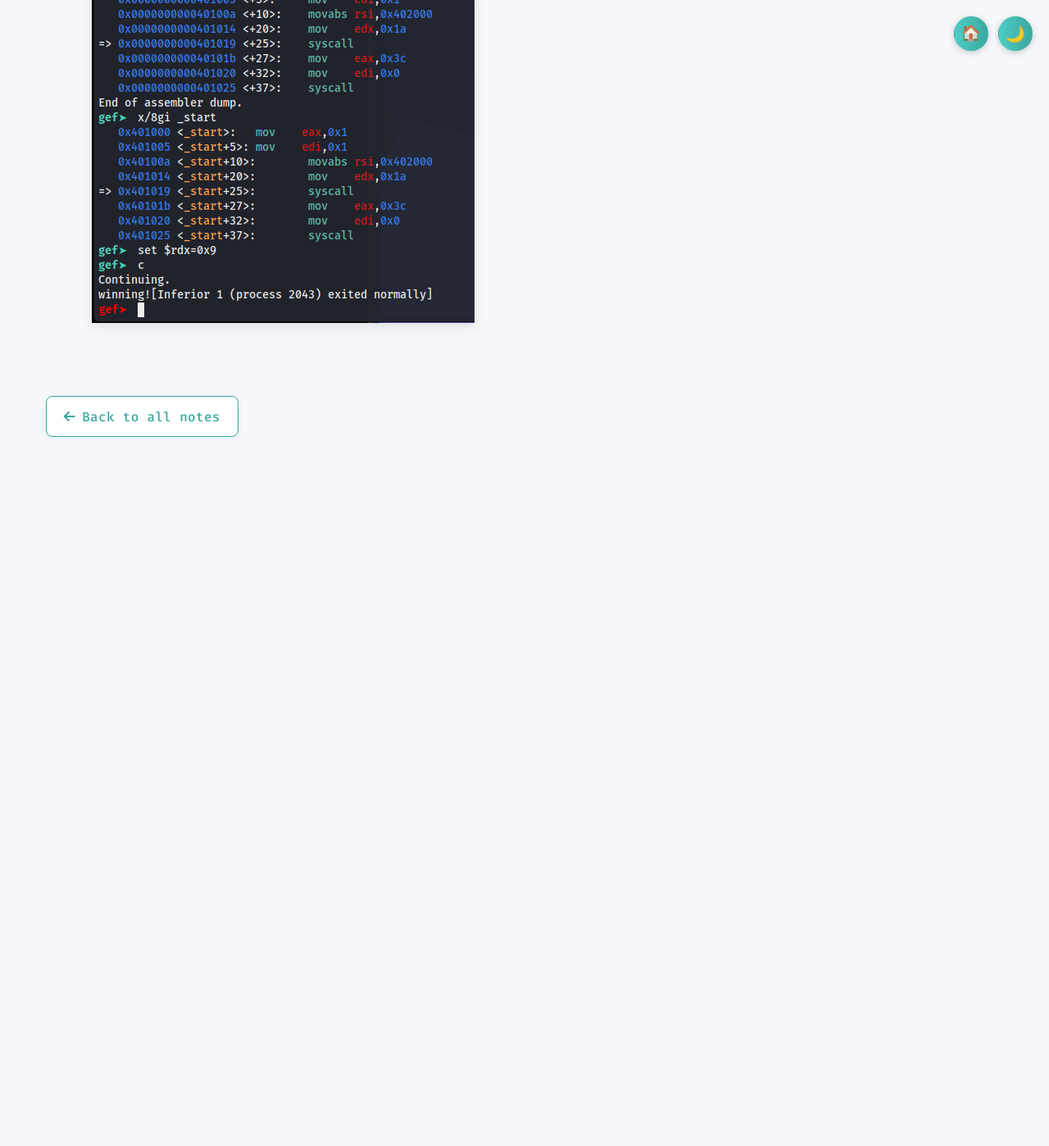
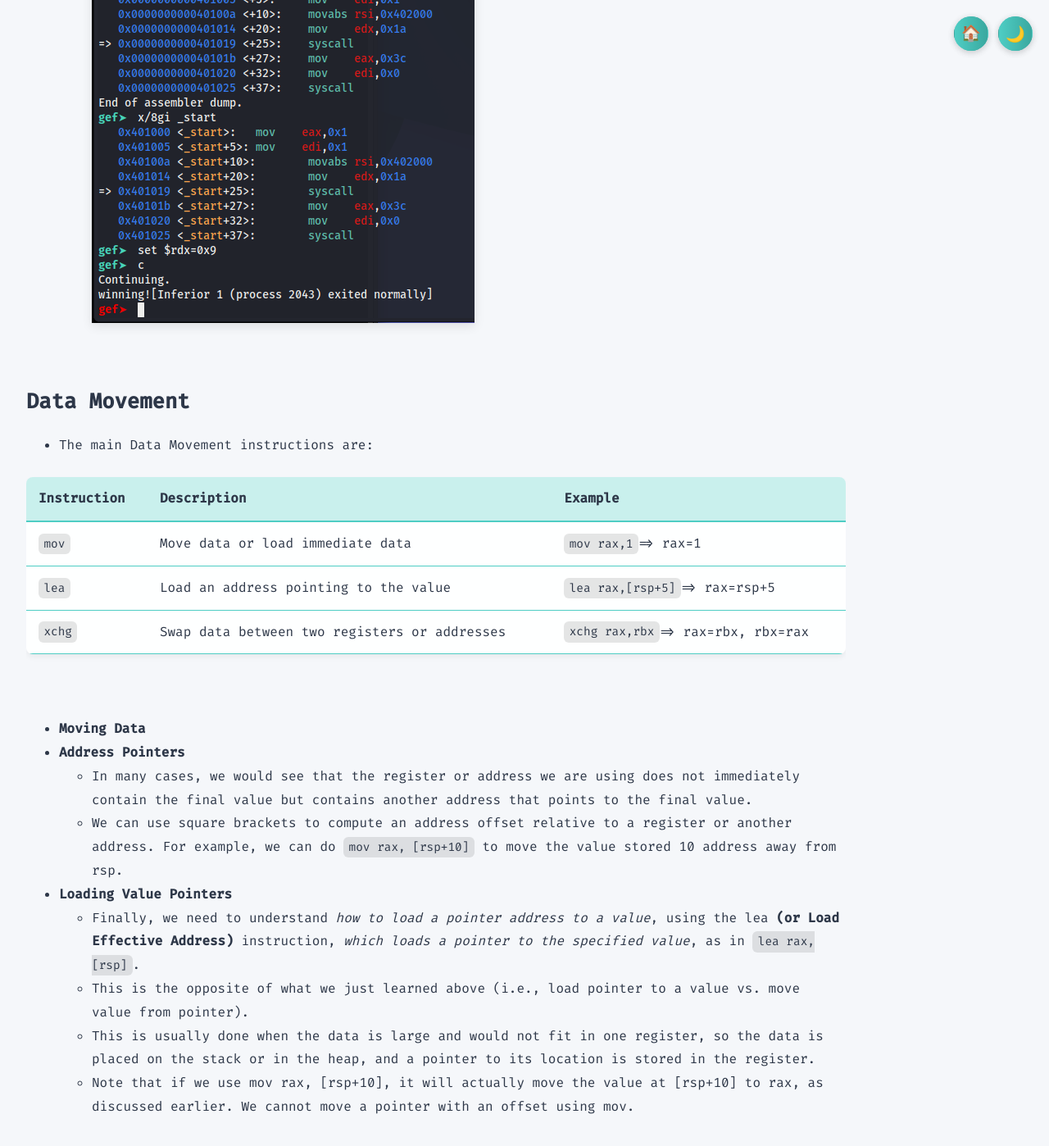
Before and after one commit to PathogenicKatt/PathogenicKatt.github.io, a Jekyll site: the page built from _notes/intro-to-assembly.md, in a window 1280 px wide and 1400 px high, scrolled down 30598 px. Shown: the whole window at 82% size. Built offline with Jekyll 4.4.1, drawn with Linux system fonts in a browser that asks for light colours; before the commit the page ends 31179 px from its top, so only the background shows below that.

Commit message:
Update assembly notes

```diff
--- a/_notes/intro-to-assembly.md
+++ b/_notes/intro-to-assembly.md
@@ -823,3 +823,43 @@ nasm -f elf64 basic.s
     - Finally, the **write system call** specified a length of **0x12** of bytes to be printed.
     - To fix this, let's modify the value stored in **$rdx** to the length of our string, which is **0x9**.
     ![modifying values in GDB](/assets/img/htb-assembly(29).PNG){: .writeup-image}<br>
+
+## Data Movement
+- The main Data Movement instructions are:
+<table>
+<thead>
+    <tr>
+        <th>Instruction</th>
+        <th>Description</th>
+        <th>Example</th>
+    </tr>
+</thead>
+<tbody>
+    <tr>
+        <td><code>mov</code></td>
+        <td>Move data or load immediate data</td>
+        <td><code>mov rax,1</code>=> rax=1</td>
+    </tr>
+    <tr>
+        <td><code>lea</code></td>
+        <td>Load an address pointing to the value</td>
+        <td><code>lea rax,[rsp+5]</code>=> rax=rsp+5</td>
+    </tr>
+        <tr>
+        <td><code>xchg</code></td>
+        <td>Swap data between two registers or addresses</td>
+        <td><code>xchg rax,rbx</code>=> rax=rbx, rbx=rax</td>
+    </tr>
+</tbody>
+</table>
+<br>
+
+- **Moving Data**
+- **Address Pointers**
+    - In many cases, we would see that the register or address we are using does not immediately contain the final value but contains another address that points to the final value.
+    - We can use square brackets to compute an address offset relative to a register or another address. For example, we can do <code>mov rax, [rsp+10]</code> to move the value stored 10 address away from rsp.
+- **Loading Value Pointers**
+    - Finally, we need to understand *how to load a pointer address to a value*, using the lea **(or Load Effective Address)** instruction, *which loads a pointer to the specified value*, as in <code>lea rax, [rsp]</code>.
+    - This is the opposite of what we just learned above (i.e., load pointer to a value vs. move value from pointer).
+    - This is usually done when the data is large and would not fit in one register, so the data is placed on the stack or in the heap, and a pointer to its location is stored in the register.
+    - Note that if we use mov rax, [rsp+10], it will actually move the value at [rsp+10] to rax, as discussed earlier. We cannot move a pointer with an offset using mov.
```
